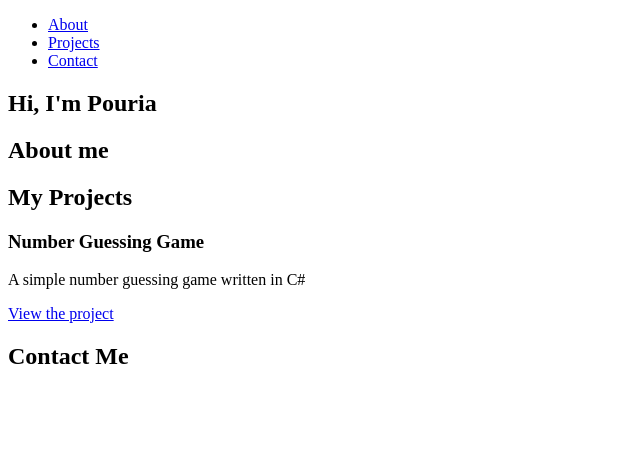
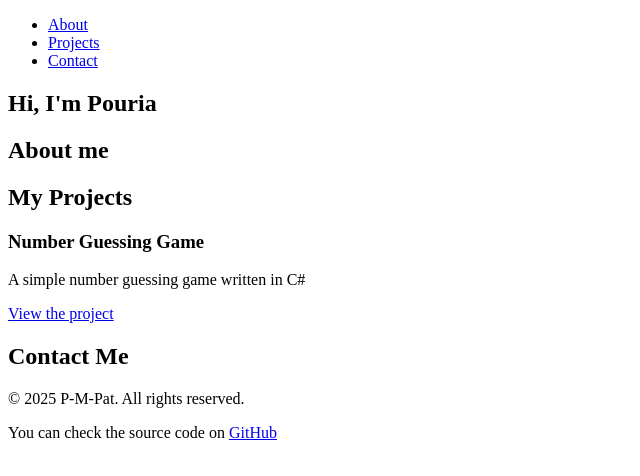
Before and after one commit to P-M-Pat/P-M-Pat.github.io, a plain HTML site: page index.html in a window 1280 px wide. Shown: the whole page, without its empty margins (0-640 px from the left). Drawn offline with Linux system fonts and the light colour scheme.

Commit message:
set up the footer element

```diff
--- a/index.html
+++ b/index.html
@@ -40,6 +40,9 @@
             <h2>Contact Me</h2>
         </section>
     </main>
-    <footer></footer>
+    <footer>
+        <p>&copy; 2025 <span id="current-year-footer"></span> P-M-Pat. All rights reserved.</p>
+        <p>You can check the source code on <a href="https://github.com/P-M-Pat/P-M-Pat.github.io" target="_blank" rel="noopener noreferrer">GitHub</a></p>
+    </footer>
 </body>
 </html>
```
